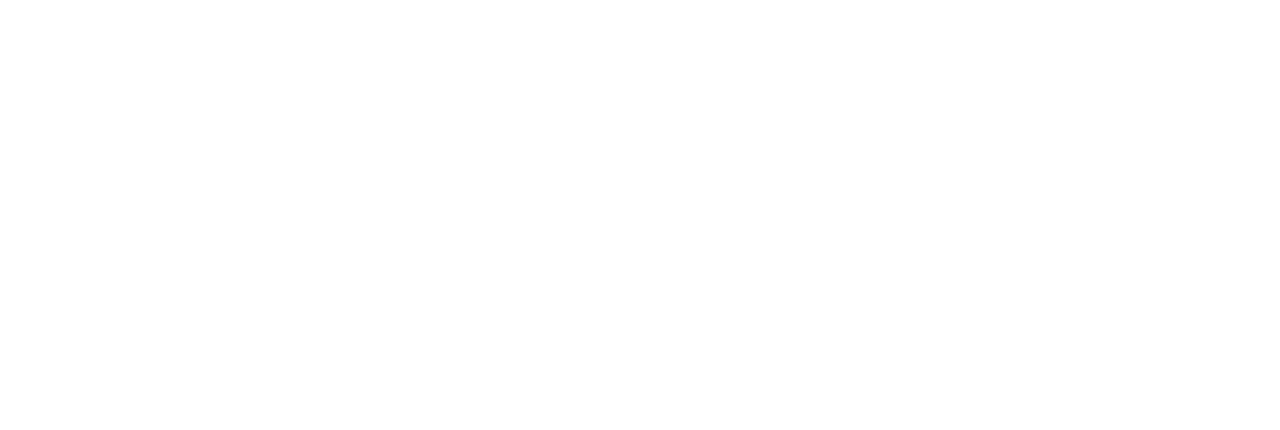
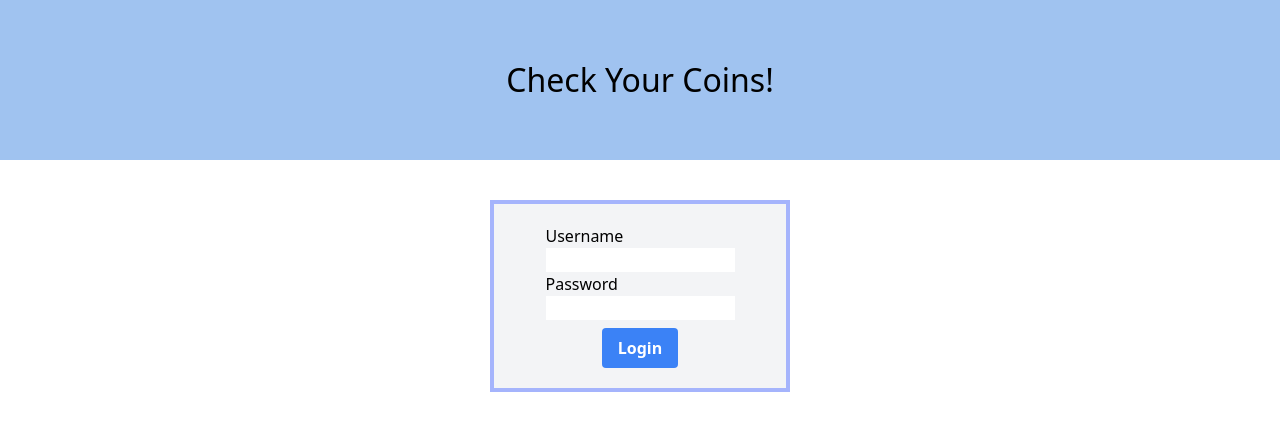
Before and after one commit to stacey-kong/coin-tracking-fontend, a React app: page / in a window 1280 px wide. Shown: the top 430 px of the page. Built offline with nearby package versions, Linux system fonts and the light colour scheme; the HTML template or start-up script is replaced by a standard one.

Commit message:
Add a login page

```diff
--- a/src/pages/Login/Login.tsx
+++ b/src/pages/Login/Login.tsx
@@ -1,9 +1,28 @@
-
+import Layout from "../../components/Layout/Layout";
 
 export default function Login() {
   return (
     <>
-
+      <Layout>
+        <form className="m-auto mt-10 w-1/4 p-5 bg-gray-100 flex-box border-solid border-4 border-indigo-300">
+          <div className="m-auto w-3/4">
+            <label className="w-full">Username</label>
+            <input className="w-full" type="text" />
+          </div>
+          <div className="m-auto w-3/4">
+            <label className="w-full">Password</label>
+            <input className="w-full" type="password" />
+          </div>
+          <div className="m-auto mt-2 max-w-max">
+            <button
+              type="submit"
+              className="bg-blue-500 hover:bg-blue-700 text-white font-bold py-2 px-4 rounded"
+            >
+              Login
+            </button>
+          </div>
+        </form>
+      </Layout>
     </>
   );
 }
```
